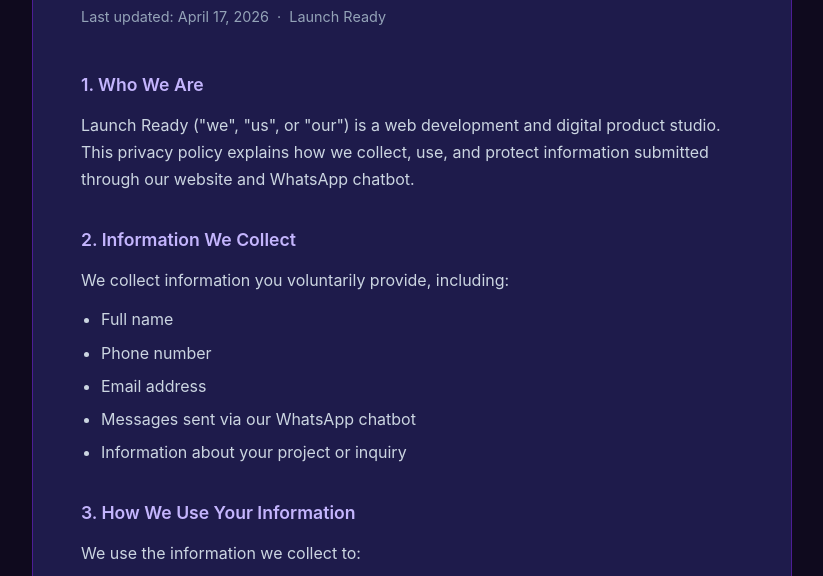
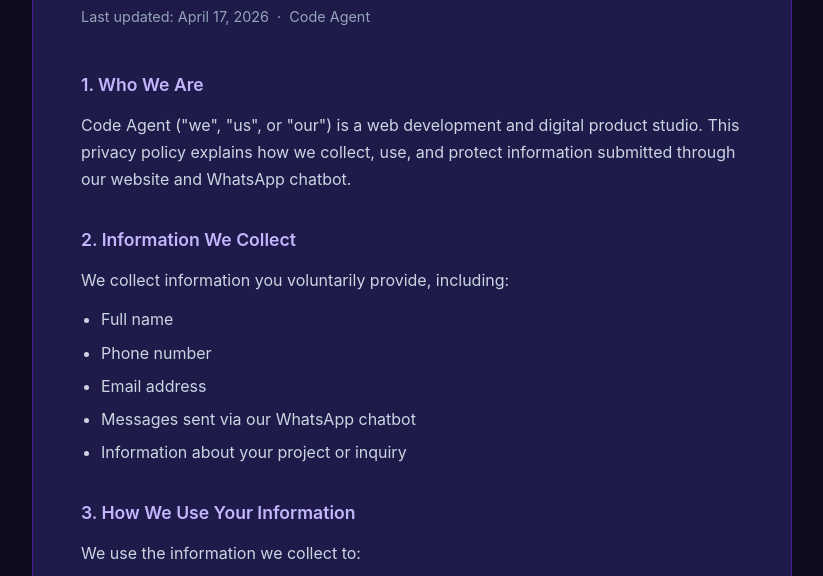
Before and after one commit to shoshoavi/privacy-policy, a plain HTML site: page index.html in a window 1280 px wide. Shown: the part 146-722 px from the top of the page, without its empty margins (228-1051 px from the left). Drawn offline with Linux system fonts and the light colour scheme.

Commit message:
Update index.html

```diff
--- a/index.html
+++ b/index.html
@@ -55,11 +55,11 @@
 <body>
   <div class="container">
     <h1>Privacy Policy</h1>
-    <p class="subtitle">Last updated: April 17, 2026 &nbsp;·&nbsp; Launch Ready</p>
+    <p class="subtitle">Last updated: April 17, 2026 &nbsp;·&nbsp; Code Agent</p>
 
     <h2>1. Who We Are</h2>
     <p>
-      Launch Ready ("we", "us", or "our") is a web development and digital product studio.
+      Code Agent ("we", "us", or "our") is a web development and digital product studio.
       This privacy policy explains how we collect, use, and protect information submitted
       through our website and WhatsApp chatbot.
     </p>
@@ -137,7 +137,7 @@
     </p>
 
     <div class="footer">
-      &copy; 2026 Launch Ready. All rights reserved.
+      &copy; 2026 Code Agent. All rights reserved.
     </div>
   </div>
 </body>
```
